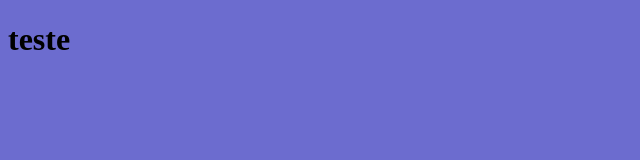
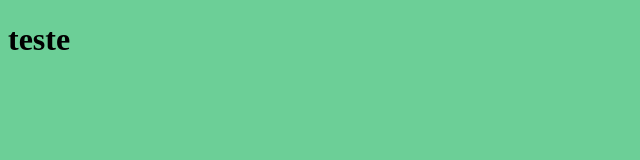
Before and after one commit to AnaClara66sy/teste-prova, a plain HTML site: page index.html in a window 1280 px wide. Shown: the whole page, without its empty margins (0-640 px from the left). Drawn offline with Linux system fonts and the light colour scheme.

Commit message:
merge remto com local

```diff
--- a/style.css
+++ b/style.css
@@ -1,3 +1,3 @@
 body{
-    background-color: rgb(108, 108, 207);
+    background-color: rgb(108, 207, 151);
 }
```
